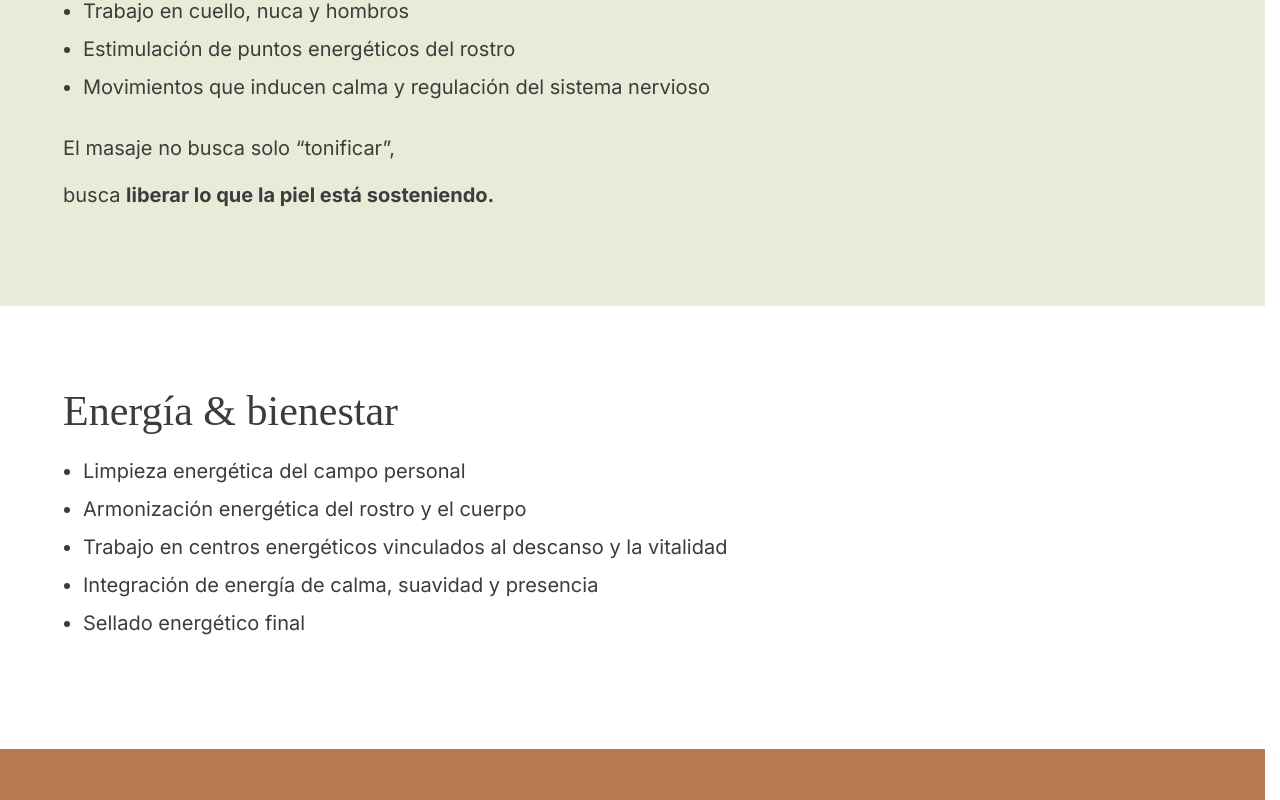
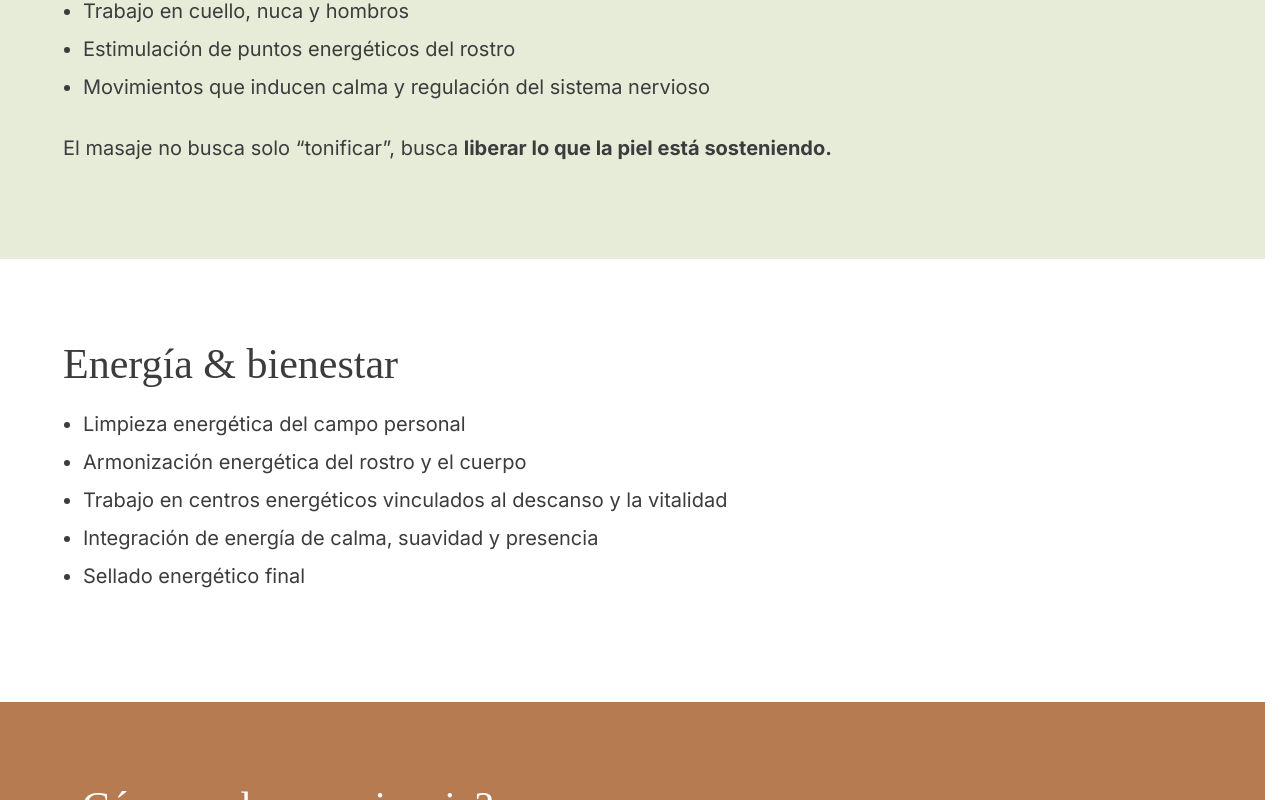
Before and after one commit to AlexisBazila/bellezadelser, a React (Vite) app: page /belleza-holistica/belleza in a window 1280 px wide. Shown: the part 2740-3540 px from the top of the page. Built offline with nearby package versions, Linux system fonts and the light colour scheme; a small style sheet from the web is missing; a web font is replaced by a local one.

Commit message:
ajustes revision 5

```diff
--- a/src/layouts/footerBar/FooterBar.jsx
+++ b/src/layouts/footerBar/FooterBar.jsx
@@ -86,6 +86,12 @@ function FooterBar() {
               </i>
               oficialbellezadelser@gmail.com
             </a>
+            <a href="https://wa.me/34603011499">
+              <i>
+                <img src={telefono} alt="" />
+              </i>
+              +34 603 01 14 99
+            </a>
           </div>
         </div>
       </div>
--- a/src/pages/SesionBelleza.jsx
+++ b/src/pages/SesionBelleza.jsx
@@ -92,11 +92,7 @@ function SesionBelleza() {
             },
             {
               type: "paragraph",
-              text: "El masaje no busca solo “tonificar”,",
-            },
-            {
-              type: "paragraph",
-              text: "busca bold[liberar lo que la piel está sosteniendo.]",
+              text: "El masaje no busca solo “tonificar”, busca bold[liberar lo que la piel está sosteniendo.]",
             },
           ]}
         />
--- a/src/pages/SesionLimpiezaEspacios.jsx
+++ b/src/pages/SesionLimpiezaEspacios.jsx
@@ -45,7 +45,7 @@ function SesionLimpiezaEspacios() {
             },
             {
               type: "paragraph",
-              text: "Esta sesión acompaña un proceso de bold[limpieza, orden y armonización energética del espacio], ayudando a que la energía vuelva a fluir y sostenga bienestar, claridad y prosperidad",
+              text: "Esta sesión acompaña un proceso de bold[limpieza, orden y armonización energética del espacio], ayudando a que la energía vuelva a fluir y sostenga bienestar, claridad y prosperidad.",
             },
           ]}
         />
--- a/src/pages/SesionsPack.jsx
+++ b/src/pages/SesionsPack.jsx
@@ -10,7 +10,7 @@ function SesionsPack() {
       <PackCard
         code="PACK 1"
         title="Reiki Usui + Registros Akáshicos"
-        modalidad="a distancia, sin conexión en vivo."
+        modalidad="A distancia y En vivo."
         sessionName="Reiki + Registros Akáshicos"
         includes={[
           "Sesión de Reiki Usui (armonización energética integral)",
@@ -61,7 +61,7 @@ function SesionsPack() {
       <PackCard
         code="PACK 3"
         title="Sanación Femenina Integral"
-        modalidad="a distancia, sin estar conectados."
+        modalidad="a distancia, sin conexión en vivo."
         sessionName="Sanación Femenina Integral"
         includes={[
           "Sanación de útero",
@@ -70,7 +70,8 @@ function SesionsPack() {
           "Informe energético completo con todo lo trabajado",
         ]}
         description={[
-          "Un espacio de contención y sanación para mujeres que sienten que su cuerpo guarda historias no resueltas.Este pack acompaña la liberación emocional, la reconexión con la energía femenina y el descanso profundo del sistema nervioso.",
+          "Un espacio de contención y sanación para mujeres que sienten que su cuerpo guarda historias no resueltas.",
+          "Este pack acompaña la liberación emocional, la reconexión con la energía femenina y el descanso profundo del sistema nervioso.",
           "Sanar desde adentro para volver a habitarte con suavidad.",
         ]}
         links={{
```
